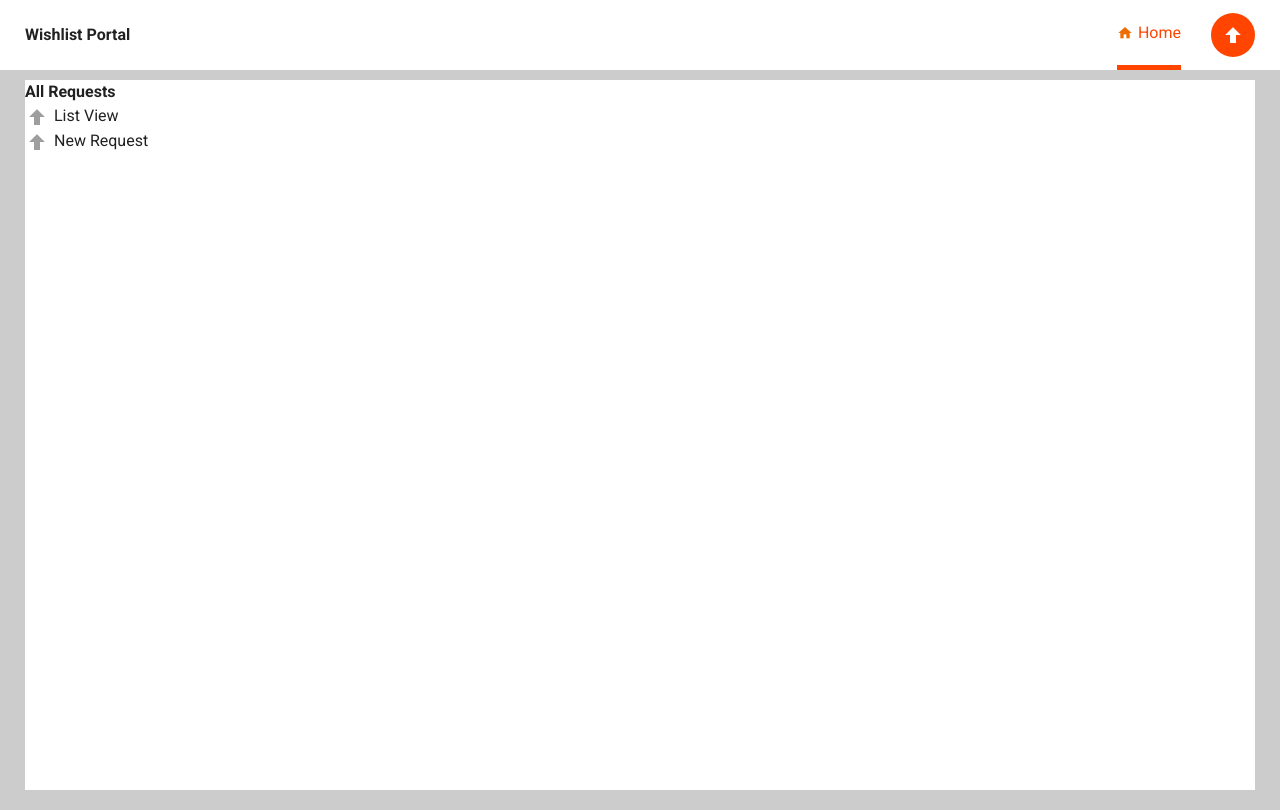
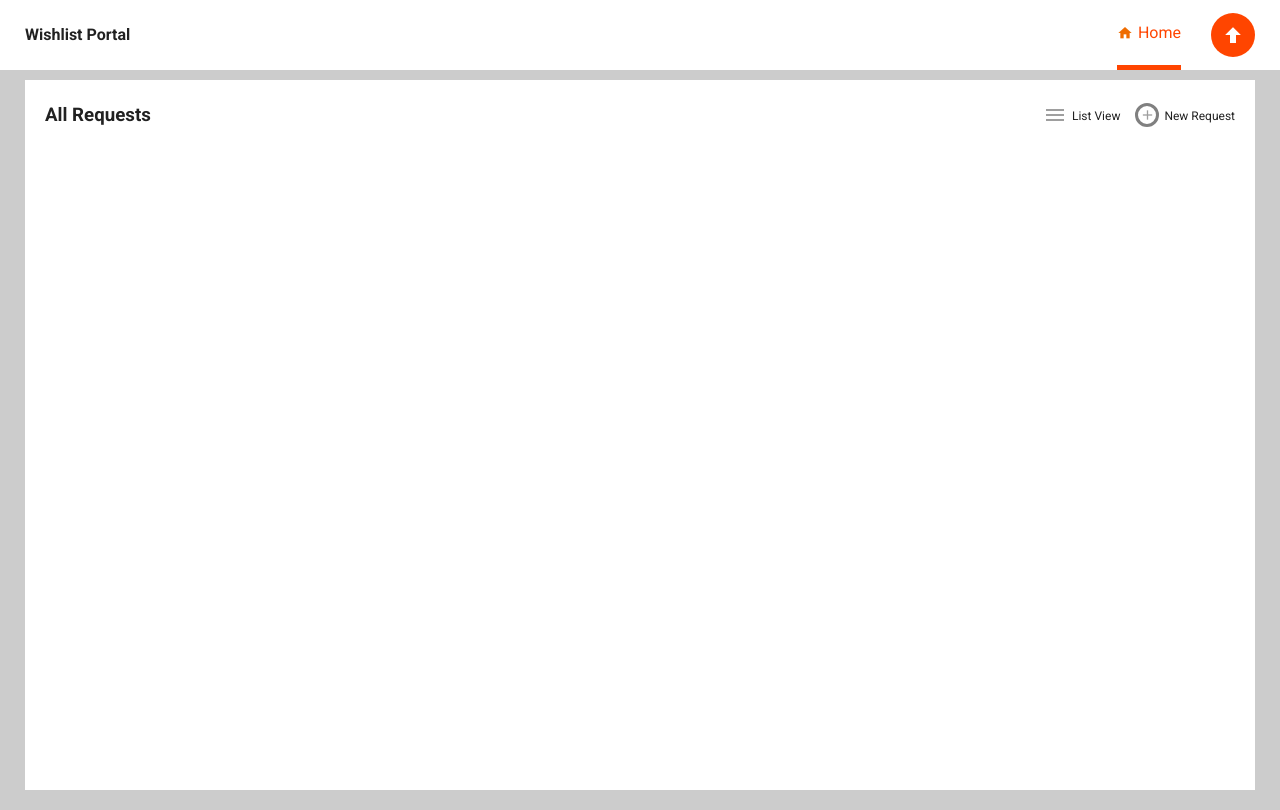
Before and after one commit to jerry81/pwc-frontend, a Vue app in the folder pwc-fe/: page / in a window 1280 px wide. Built offline with nearby package versions, Linux system fonts and the light colour scheme.

Commit message:
style: kanban header

```diff
--- a/pwc-fe/src/components/KanBan/Main.vue
+++ b/pwc-fe/src/components/KanBan/Main.vue
@@ -2,19 +2,19 @@
   <section class="kanban-root">
     <section class="kanban-work">
       <header class="kanban-header">
-        <h4>All Requests</h4>
+        <h3>All Requests</h3>
         <article class="kanban-header-right">
           <article class="kanban-header-lv">
             <v-icon medium color="grey " style="margin-right: 5px;">
-              mdi-arrow-up-bold
+              mdi-menu
             </v-icon>
-            <span>List View</span>
+            <span class="kanban-tool">List View</span>
           </article>
           <article class="kanban-header-nr">
-            <v-icon medium color="grey " style="margin-right: 5px;">
-              mdi-arrow-up-bold
+            <v-icon small color="grey " style="margin-right: 5px; padding: 1px; border-radius: 20px; border: 3px solid grey;">
+              mdi-plus
             </v-icon>
-            <span>New Request</span>
+            <span class="kanban-tool">New Request</span>
           </article>
         </article>
       </header>
@@ -46,4 +46,22 @@ export default {
   width: calc(100% - 50px);
   background: white;
 }
+.kanban-header {
+    height: 70px;
+    display:flex;
+    width: calc(100% - 40px);
+    flex-direction:row;
+    align-items: center;
+    margin: 0 20px;
+    justify-content: space-between;
+}
+.kanban-header-right {
+    display:flex;
+}
+.kanban-tool {
+    font-size: 12px;
+}
+.kanban-header-lv {
+    margin-right: 15px;
+}
 </style>
```
